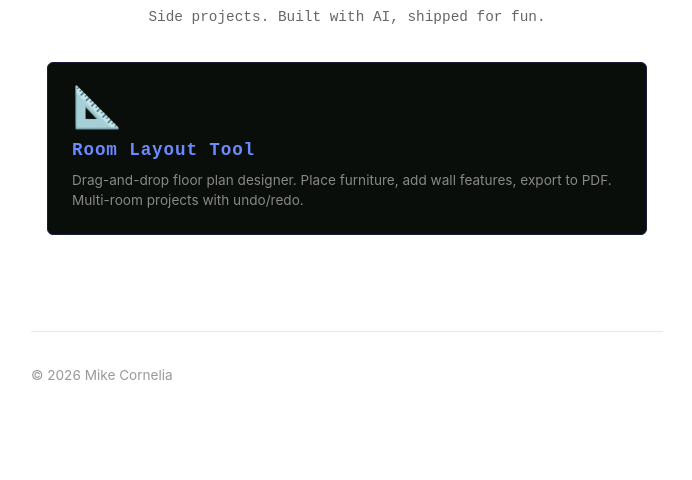
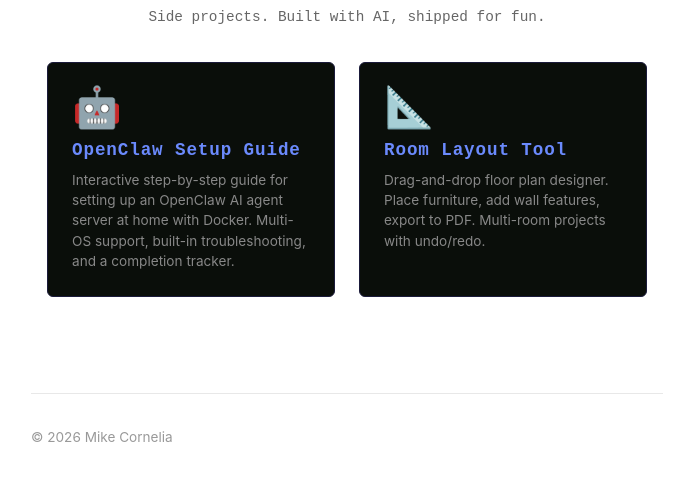
Before and after one commit to mcornelia/mcornelia, a plain HTML site: page play.html in a window 1280 px wide. Shown: the part 622-1102 px from the top of the page, without its empty margins (293-985 px from the left). Before the commit the page ends 1042 px from the top, so only its background shows below. Drawn offline with Linux system fonts and the light colour scheme.

Commit message:
Add OpenClaw Setup Guide to Vibe Coding section

```diff
--- a/play.html
+++ b/play.html
@@ -51,6 +51,12 @@
 
     <div class="game-menu vibe-menu">
 
+      <a href="https://github.com/mcornelia/openclaw-setup-guide" class="game-card vibe-card" target="_blank" rel="noopener">
+        <div class="game-card-icon">&#x1F916;</div>
+        <h2>OpenClaw Setup Guide</h2>
+        <p>Interactive step-by-step guide for setting up an OpenClaw AI agent server at home with Docker. Multi-OS support, built-in troubleshooting, and a completion tracker.</p>
+      </a>
+
       <a href="https://mcornelia.github.io/room-layout-tool" class="game-card vibe-card" target="_blank" rel="noopener">
         <div class="game-card-icon">&#x1F4D0;</div>
         <h2>Room Layout Tool</h2>
```
